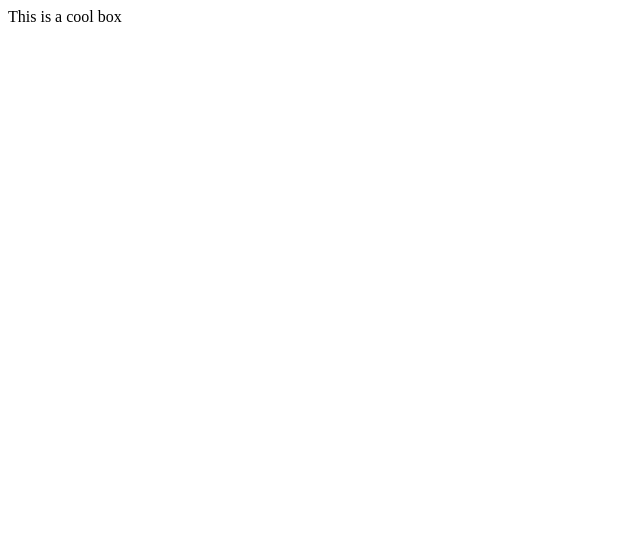
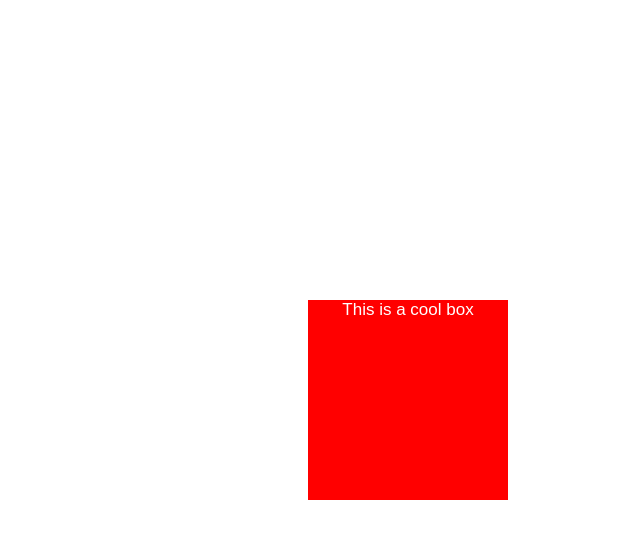
Before and after one commit to EdwinahLynn/inft1206sec6, a plain HTML site: page assignments/assignment3/p2/index.html in a window 1280 px wide. Shown: the whole page, without its empty margins (0-640 px from the left). Drawn offline with Linux system fonts and the light colour scheme.

Commit message:
assignment3pt2.html update
I added a few properties like color and alignment

```diff
--- a/assignments/assignment3/p2/index.html
+++ b/assignments/assignment3/p2/index.html
@@ -11,6 +11,7 @@
     -->
     <meta charset="utf-8">
     <meta name="viewport" content="width=device-width">
+    <link rel="stylesheet" href="stylee.css">
     <title>Cool box</title>
 
   </head>
--- a/assignments/assignment3/p2/stylee.css
+++ b/assignments/assignment3/p2/stylee.css
@@ -3,3 +3,13 @@ html {
   }
 
   /* Your CSS below here */
+  div{
+    width: 200px;
+    height: 200px;
+    font-size: 17px;
+    margin: 300px;
+    text-align: center;
+    color: white;
+    background-color:red ;
+    text-shadow: black;
+  }
```
